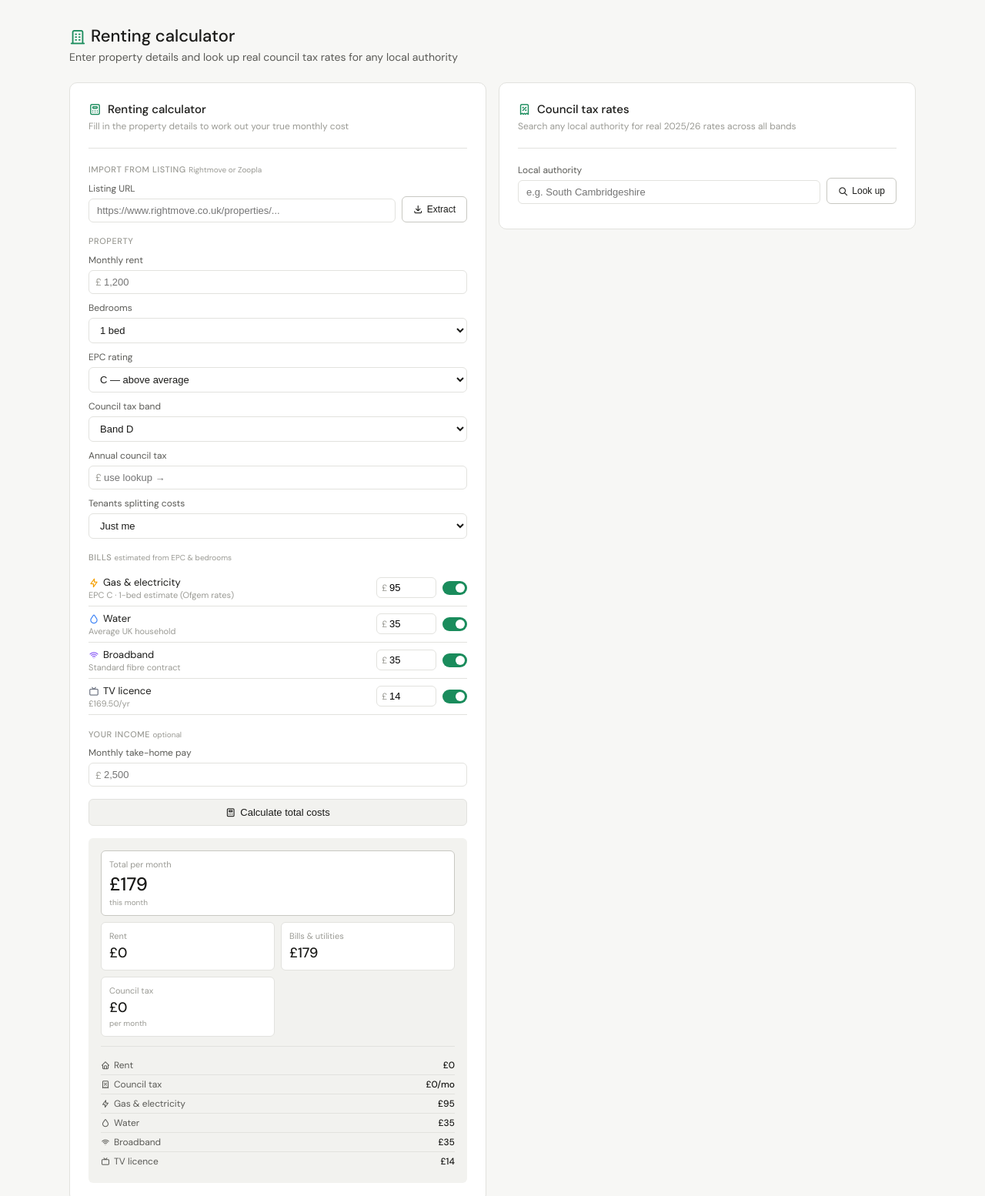
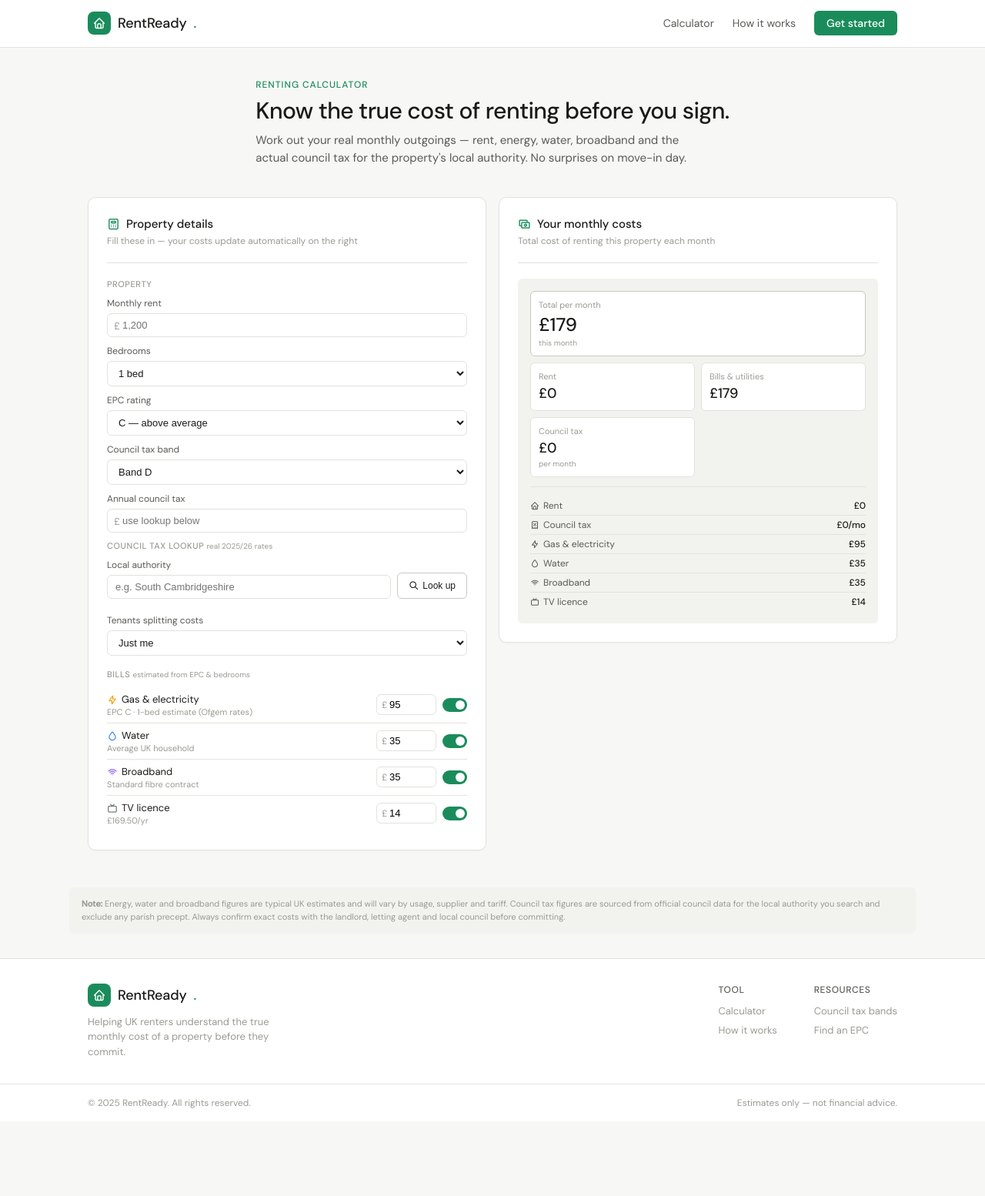
Before and after one commit to sennabkr/rental-calculator, a plain HTML site: page index.html in a window 1280 px wide. Shown: the top 1554 px of the page at 77% size. After the commit the page ends 1457 px from the top, so only its background shows below. Drawn offline with Linux system fonts and the light colour scheme.

Commit message:
add website branding - header, hero, footer

```diff
--- a/index.html
+++ b/index.html
@@ -16,12 +16,31 @@
   --radius: 10px; --radius-sm: 6px;
 }
 * { box-sizing: border-box; margin: 0; padding: 0; }
-body { font-family: 'DM Sans', sans-serif; background: var(--bg); color: var(--text); min-height: 100vh; padding: 2rem 1rem; }
-.page-header { max-width: 1100px; margin: 0 auto 1.5rem; }
-.page-header h1 { font-size: 22px; font-weight: 500; }
-.page-header p { font-size: 14px; color: var(--text2); margin-top: 4px; }
-.layout { max-width: 1100px; margin: 0 auto; display: grid; grid-template-columns: 1fr 1fr; gap: 16px; align-items: start; }
-.panel { background: var(--surface); border: 1px solid var(--border); border-radius: var(--radius); padding: 1.5rem; }
+body { font-family: 'DM Sans', sans-serif; background: var(--bg); color: var(--text); min-height: 100vh; display: flex; flex-direction: column; }
+
+/* Header */
+.site-header { background: var(--surface); border-bottom: 1px solid var(--border); position: sticky; top: 0; z-index: 50; }
+.header-inner { max-width: 1100px; margin: 0 auto; padding: 0.9rem 1.5rem; display: flex; align-items: center; justify-content: space-between; }
+.logo { display: flex; align-items: center; gap: 9px; font-size: 18px; font-weight: 500; color: var(--text); text-decoration: none; letter-spacing: -0.01em; }
+.logo-mark { width: 30px; height: 30px; background: var(--accent); border-radius: 8px; display: flex; align-items: center; justify-content: center; color: white; font-size: 17px; }
+.logo span.dot { color: var(--accent); }
+.nav { display: flex; align-items: center; gap: 1.5rem; }
+.nav a { font-size: 14px; color: var(--text2); text-decoration: none; transition: color 0.15s; }
+.nav a:hover { color: var(--text); }
+.nav a.cta { background: var(--accent); color: white; padding: 7px 16px; border-radius: var(--radius-sm); font-weight: 500; }
+.nav a.cta:hover { opacity: 0.9; color: white; }
+@media (max-width: 640px) { .nav a:not(.cta) { display: none; } }
+
+/* Hero intro */
+.hero { max-width: 1100px; margin: 0 auto; padding: 2.5rem 1.5rem 1rem; }
+.hero .eyebrow { font-size: 12px; font-weight: 500; text-transform: uppercase; letter-spacing: 0.08em; color: var(--accent); margin-bottom: 0.6rem; }
+.hero h1 { font-size: 30px; font-weight: 500; letter-spacing: -0.02em; line-height: 1.15; margin-bottom: 0.6rem; }
+.hero p { font-size: 15px; color: var(--text2); max-width: 580px; line-height: 1.5; }
+
+/* Main */
+main { flex: 1; }
+.layout { max-width: 1100px; margin: 0 auto; padding: 1.5rem 1.5rem 3rem; display: grid; grid-template-columns: 1fr 1fr; gap: 16px; align-items: start; }
+.panel { background: var(--surface); border: 1px solid var(--border); border-radius: var(--radius); padding: 1.5rem; box-shadow: 0 1px 3px rgba(0,0,0,0.03); }
 .panel-title { font-size: 15px; font-weight: 500; display: flex; align-items: center; gap: 8px; margin-bottom: 4px; }
 .panel-title i { font-size: 17px; color: var(--accent); }
 .panel-desc { font-size: 12px; color: var(--text3); margin-bottom: 1.25rem; padding-bottom: 1.25rem; border-bottom: 1px solid var(--border); }
@@ -66,14 +85,6 @@ body { font-family: 'DM Sans', sans-serif; background: var(--bg); color: var(--t
 .brow .bn { color: var(--text2); display: flex; align-items: center; gap: 5px; }
 .brow .ba { color: var(--text); font-weight: 500; }
 .brow.sub { border-top: 1px solid var(--border-strong); margin-top: 4px; padding-top: 6px; font-weight: 500; border-bottom: none; }
-.afford { margin-top: 0.75rem; }
-.aff-head { display: flex; justify-content: space-between; font-size: 11px; color: var(--text3); margin-bottom: 5px; }
-.aff-bar { height: 5px; background: var(--border); border-radius: 4px; overflow: hidden; }
-.aff-fill { height: 100%; border-radius: 4px; transition: width 0.5s; }
-.aff-fill.good { background: var(--accent); }
-.aff-fill.warn { background: var(--warn); }
-.aff-fill.over { background: var(--danger); }
-.aff-msg { font-size: 11px; margin-top: 5px; }
 .lu-row { display: flex; gap: 8px; align-items: flex-end; margin-bottom: 8px; }
 .lu-row .field { flex: 1; margin-bottom: 0; }
 .lu-btn { height: 34px; padding: 0 14px; font-size: 12px; font-weight: 500; cursor: pointer; background: var(--surface); border: 1px solid var(--border-strong); border-radius: var(--radius-sm); color: var(--text); display: flex; align-items: center; gap: 5px; white-space: nowrap; }
@@ -104,32 +115,53 @@ body { font-family: 'DM Sans', sans-serif; background: var(--bg); color: var(--t
 .precept-row .pa { color: var(--text); }
 .src-note { font-size: 11px; color: var(--text3); margin-top: 0.75rem; padding-top: 0.75rem; border-top: 1px solid var(--border); line-height: 1.6; display: none; }
 .src-note.show { display: block; }
-@media (max-width: 720px) { .layout { grid-template-columns: 1fr; } }
+.layout > .panel:last-child { position: sticky; top: 5rem; }
+@media (max-width: 720px) { .layout { grid-template-columns: 1fr; } .layout > .panel:last-child { position: static; } .hero h1 { font-size: 24px; } }
+
+/* Footer */
+.site-footer { background: var(--surface); border-top: 1px solid var(--border); margin-top: auto; }
+.footer-inner { max-width: 1100px; margin: 0 auto; padding: 2rem 1.5rem; display: flex; flex-wrap: wrap; justify-content: space-between; gap: 1.5rem; }
+.footer-brand { max-width: 280px; }
+.footer-brand .logo { margin-bottom: 0.6rem; }
+.footer-brand p { font-size: 13px; color: var(--text3); line-height: 1.5; }
+.footer-cols { display: flex; gap: 3rem; flex-wrap: wrap; }
+.footer-col h5 { font-size: 12px; font-weight: 500; text-transform: uppercase; letter-spacing: 0.05em; color: var(--text2); margin-bottom: 0.7rem; }
+.footer-col a { display: block; font-size: 13px; color: var(--text3); text-decoration: none; margin-bottom: 0.5rem; transition: color 0.15s; }
+.footer-col a:hover { color: var(--text); }
+.footer-bottom { border-top: 1px solid var(--border); }
+.footer-bottom-inner { max-width: 1100px; margin: 0 auto; padding: 1rem 1.5rem; font-size: 12px; color: var(--text3); display: flex; justify-content: space-between; flex-wrap: wrap; gap: 0.5rem; }
+.disclaimer { background: var(--surface2); border-radius: var(--radius-sm); padding: 0.85rem 1rem; font-size: 11px; color: var(--text3); line-height: 1.5; max-width: 1100px; margin: 0 auto 2rem; }
 </style>
 </head>
 <body>
 
-<div class="page-header">
-  <h1><i class="ti ti-building" style="vertical-align:-3px;margin-right:6px;color:#1a8c5c;"></i>Renting calculator</h1>
-  <p>Enter property details and look up real council tax rates for any local authority</p>
-</div>
+<header class="site-header">
+  <div class="header-inner">
+    <a href="#" class="logo">
+      <span class="logo-mark"><i class="ti ti-home"></i></span>
+      RentReady<span class="dot">.</span>
+    </a>
+    <nav class="nav">
+      <a href="#calculator">Calculator</a>
+      <a href="#how">How it works</a>
+      <a href="#calculator" class="cta">Get started</a>
+    </nav>
+  </div>
+</header>
 
+<section class="hero">
+  <div class="eyebrow">Renting calculator</div>
+  <h1>Know the true cost of renting before you sign.</h1>
+  <p>Work out your real monthly outgoings — rent, energy, water, broadband and the actual council tax for the property's local authority. No surprises on move-in day.</p>
+</section>
+
+<main id="calculator">
 <div class="layout">
 
   <!-- LEFT: Calculator -->
   <div class="panel">
-    <div class="panel-title"><i class="ti ti-calculator"></i> Renting calculator</div>
-    <div class="panel-desc">Fill in the property details to work out your true monthly cost</div>
-
-    <div class="sec-label">Import from listing <span style="font-size:10px;font-weight:400;text-transform:none;letter-spacing:0;color:var(--text3);">Rightmove or Zoopla</span></div>
-    <div class="lu-row">
-      <div class="field">
-        <label>Listing URL</label>
-        <input type="text" id="listingUrl" placeholder="https://www.rightmove.co.uk/properties/..." style="font-size:13px;padding:7px 10px;border:1px solid var(--border);border-radius:var(--radius-sm);outline:none;width:100%;" />
-      </div>
-      <button class="lu-btn" id="extractBtn" onclick="extractListing()"><i class="ti ti-download" style="font-size:13px;"></i> Extract</button>
-    </div>
-    <div class="status" id="extractStatus"></div>
+    <div class="panel-title"><i class="ti ti-calculator"></i> Property details</div>
+    <div class="panel-desc">Fill these in — your costs update automatically on the right</div>
 
     <div class="sec-label">Property</div>
     <div class="field">
@@ -168,9 +200,37 @@ body { font-family: 'DM Sans', sans-serif; background: var(--bg); color: var(--t
     </div>
     <div class="field">
       <label>Annual council tax <span class="looked-up" id="ctax_tag" style="display:none;">looked up</span></label>
-      <div class="pfx-wrap"><span class="pfx">£</span><input type="number" id="annualCtax" placeholder="use lookup →" min="0" step="50" oninput="calc()" /></div>
+      <div class="pfx-wrap"><span class="pfx">£</span><input type="number" id="annualCtax" placeholder="use lookup below" min="0" step="50" oninput="calc()" /></div>
     </div>
-    <div class="field">
+
+    <div class="sec-label" style="margin-top:0.5rem;">Council tax lookup <span style="font-size:10px;font-weight:400;text-transform:none;letter-spacing:0;color:var(--text3);">real 2025/26 rates</span></div>
+    <div class="lu-row">
+      <div class="field">
+        <label>Local authority</label>
+        <input type="text" id="laInput" placeholder="e.g. South Cambridgeshire" style="font-size:13px;padding:7px 10px;border:1px solid var(--border);border-radius:var(--radius-sm);outline:none;width:100%;" />
+      </div>
+      <button class="lu-btn" id="luBtn" onclick="lookupRates()"><i class="ti ti-search" style="font-size:13px;"></i> Look up</button>
+    </div>
+
+    <div class="status" id="luStatus"></div>
+
+    <table class="band-table" id="bandTable">
+      <thead><tr><th>Band</th><th>Property value (1991)</th><th>Annual</th><th>Monthly</th></tr></thead>
+      <tbody id="bandBody"></tbody>
+    </table>
+
+    <button class="apply-btn" id="applyBtn" onclick="applyRates()">
+      <i class="ti ti-arrow-left" style="font-size:13px;"></i> Apply to calculator
+    </button>
+
+    <div class="precept-detail" id="preceptDetail">
+      <h4><i class="ti ti-list" style="font-size:13px;vertical-align:-2px;margin-right:4px;"></i>How Band D is made up</h4>
+      <div id="preceptRows"></div>
+    </div>
+
+    <div class="src-note" id="srcNote"></div>
+
+    <div class="field" style="margin-top:1.25rem;">
       <label>Tenants splitting costs</label>
       <select id="tenants" onchange="calc()">
         <option value="1" selected>Just me</option>
@@ -198,15 +258,14 @@ body { font-family: 'DM Sans', sans-serif; background: var(--bg); color: var(--t
       <div class="tl-right"><div class="pfx-sm"><span class="p">£</span><input type="number" id="val_tv" value="14" min="0" step="1" oninput="calc()" /></div><label class="sw"><input type="checkbox" id="tog_tv" checked onchange="calc()"><span class="sw-track"></span></label></div>
     </div>
 
-    <div class="sec-label">Your income <span style="font-size:10px;font-weight:400;text-transform:none;letter-spacing:0;color:var(--text3);">optional</span></div>
-    <div class="field">
-      <label>Monthly take-home pay</label>
-      <div class="pfx-wrap"><span class="pfx">£</span><input type="number" id="income" placeholder="2,500" min="0" step="100" oninput="calc()" /></div>
-    </div>
+  </div>
 
-    <button class="btn" onclick="calc()"><i class="ti ti-calculator"></i> Calculate total costs</button>
+  <!-- RIGHT: Results -->
+  <div class="panel">
+    <div class="panel-title"><i class="ti ti-cash"></i> Your monthly costs</div>
+    <div class="panel-desc">Total cost of renting this property each month</div>
 
-    <div class="results" id="results">
+    <div class="results show" id="results">
       <div class="res-grid">
         <div class="res-card big"><div class="rl">Total per month</div><div class="rv" id="r_total">£—</div><div class="rs" id="r_per"></div></div>
         <div class="res-card"><div class="rl">Rent</div><div class="rv" id="r_rent">£—</div></div>
@@ -214,47 +273,45 @@ body { font-family: 'DM Sans', sans-serif; background: var(--bg); color: var(--t
         <div class="res-card"><div class="rl">Council tax</div><div class="rv" id="r_council">£—</div><div class="rs">per month</div></div>
       </div>
       <div class="bdown" id="bdown"></div>
-      <div class="afford" id="afford" style="display:none;">
-        <div class="aff-head"><span>Affordability</span><span id="aff_pct"></span></div>
-        <div class="aff-bar"><div class="aff-fill" id="aff_fill" style="width:0%"></div></div>
-        <div class="aff-msg" id="aff_msg"></div>
+    </div>
+  </div>
+
+</div>
+
+<div class="disclaimer">
+  <strong>Note:</strong> Energy, water and broadband figures are typical UK estimates and will vary by usage, supplier and tariff. Council tax figures are sourced from official council data for the local authority you search and exclude any parish precept. Always confirm exact costs with the landlord, letting agent and local council before committing.
+</div>
+</main>
+
+<footer class="site-footer">
+  <div class="footer-inner">
+    <div class="footer-brand">
+      <a href="#" class="logo">
+        <span class="logo-mark"><i class="ti ti-home"></i></span>
+        RentReady<span class="dot">.</span>
+      </a>
+      <p>Helping UK renters understand the true monthly cost of a property before they commit.</p>
+    </div>
+    <div class="footer-cols">
+      <div class="footer-col">
+        <h5>Tool</h5>
+        <a href="#calculator">Calculator</a>
+        <a href="#how">How it works</a>
+      </div>
+      <div class="footer-col">
+        <h5>Resources</h5>
+        <a href="https://www.gov.uk/council-tax-bands" target="_blank">Council tax bands</a>
+        <a href="https://www.gov.uk/find-energy-certificate" target="_blank">Find an EPC</a>
       </div>
     </div>
   </div>
-
-  <!-- RIGHT: Council tax lookup -->
-  <div class="panel">
-    <div class="panel-title"><i class="ti ti-receipt-tax"></i> Council tax rates</div>
-    <div class="panel-desc">Search any local authority for real 2025/26 rates across all bands</div>
-
-    <div class="lu-row">
-      <div class="field">
-        <label>Local authority</label>
-        <input type="text" id="laInput" placeholder="e.g. South Cambridgeshire" style="font-size:13px;padding:7px 10px;border:1px solid var(--border);border-radius:var(--radius-sm);outline:none;width:100%;" />
-      </div>
-      <button class="lu-btn" id="luBtn" onclick="lookupRates()"><i class="ti ti-search" style="font-size:13px;"></i> Look up</button>
+  <div class="footer-bottom">
+    <div class="footer-bottom-inner">
+      <span>© 2025 RentReady. All rights reserved.</span>
+      <span>Estimates only — not financial advice.</span>
     </div>
-
-    <div class="status" id="luStatus"></div>
-
-    <table class="band-table" id="bandTable">
-      <thead><tr><th>Band</th><th>Property value (1991)</th><th>Annual</th><th>Monthly</th></tr></thead>
-      <tbody id="bandBody"></tbody>
-    </table>
-
-    <button class="apply-btn" id="applyBtn" onclick="applyRates()">
-      <i class="ti ti-arrow-left" style="font-size:13px;"></i> Apply to calculator
-    </button>
-
-    <div class="precept-detail" id="preceptDetail">
-      <h4><i class="ti ti-list" style="font-size:13px;vertical-align:-2px;margin-right:4px;"></i>How Band D is made up</h4>
-      <div id="preceptRows"></div>
-    </div>
-
-    <div class="src-note" id="srcNote"></div>
   </div>
-
-</div>
+</footer>
 
 <script>
 const EPC = { A:[42,52,62,76,95], B:[52,67,82,100,125], C:[70,95,118,145,178], D:[92,122,155,192,232], E:[118,158,200,248,298], F:[148,198,250,308,368], G:[182,244,308,380,454] };
@@ -387,85 +444,6 @@ document.getElementById('laInput').addEventListener('keydown', function(e) {
   if (e.key === 'Enter') lookupRates();
 });
 
-document.getElementById('listingUrl').addEventListener('keydown', function(e) {
-  if (e.key === 'Enter') extractListing();
-});
-
-async function extractListing() {
-  const url = g('listingUrl').value.trim();
-  const st = g('extractStatus');
-  if (!url) {
-    st.className = 'status error';
-    st.innerHTML = '<i class="ti ti-alert-circle"></i> Please paste a Rightmove or Zoopla URL.';
-    return;
-  }
-  if (!/rightmove\.co\.uk|zoopla\.co\.uk/i.test(url)) {
-    st.className = 'status error';
-    st.innerHTML = '<i class="ti ti-alert-circle"></i> That does not look like a Rightmove or Zoopla URL.';
-    return;
-  }
-
-  const btn = g('extractBtn');
-  btn.disabled = true;
-  btn.innerHTML = '<span class="spinner"></span>';
-  st.className = 'status loading';
-  st.innerHTML = '<span class="spinner"></span>&nbsp; Searching for this listing...';
-
-  const prompt = 'Search the web for this UK rental property listing and extract its details: ' + url + ' . Find the monthly rent (pcm), number of bedrooms, EPC rating (A-G), council tax band (A-H), and the local authority/council area. Many listings do not show EPC or council tax band - only return values you actually find, use null otherwise. Return ONLY valid JSON, no markdown, no explanation: {"rent_pcm":number or null,"bedrooms":number or null,"epc":"A-G" or null,"councilTaxBand":"A-H" or null,"localAuthority":"name" or null,"address":"short address" or null,"found":true if you found the listing at all}';
-
-  try {
-    const resp = await fetch('/api/anthropic', {
-      method: 'POST',
-      headers: { 'Content-Type': 'application/json' },
-      body: JSON.stringify({ prompt: prompt })
-    });
-    if (!resp.ok) throw new Error('Proxy error ' + resp.status);
-    const data = await resp.json();
-    if (!data.text) throw new Error('No response');
-
-    const cleaned = data.text.split('').filter(function(c){return c !== String.fromCharCode(96);}).join('').replace(/^json/i,'').trim();
-    const info = JSON.parse(cleaned);
-
-    const found = [];
-    const missing = [];
-
-    if (info.rent_pcm) { g('rentAmt').value = Math.round(info.rent_pcm); found.push('rent'); }
-    else missing.push('rent');
-
-    if (info.bedrooms != null) { g('bedrooms').value = Math.min(info.bedrooms, 4); found.push('bedrooms'); }
-
-    if (info.epc) { g('epcRating').value = info.epc.toUpperCase(); found.push('EPC'); }
-    else missing.push('EPC');
-
-    if (info.councilTaxBand) { g('ctBand').value = info.councilTaxBand.toUpperCase(); found.push('council tax band'); }
-    else missing.push('council tax band');
-
-    // If we got a local authority, pre-fill the lookup box
-    if (info.localAuthority) { g('laInput').value = info.localAuthority; }
-
-    updateEnergy();
-
-    if (found.length === 0) {
-      st.className = 'status error';
-      st.innerHTML = '<i class="ti ti-alert-circle"></i> Could not find details for this listing. Please enter them manually below.';
-    } else {
-      st.className = 'status success';
-      let msg = '<i class="ti ti-circle-check"></i> Found: ' + found.join(', ') + '.';
-      if (missing.length) msg += ' Not shown on listing: ' + missing.join(', ') + ' — please add manually.';
-      if (info.localAuthority) msg += ' Tip: hit "Look up" on the right to get real council tax rates for ' + info.localAuthority + '.';
-      st.innerHTML = msg;
-    }
-
-  } catch(e) {
-    console.error(e);
-    st.className = 'status error';
-    st.innerHTML = '<i class="ti ti-alert-circle"></i> Could not read this listing (sites often block this). Please enter the details manually below.';
-  }
-
-  btn.disabled = false;
-  btn.innerHTML = '<i class="ti ti-download" style="font-size:13px;"></i> Extract';
-}
-
 function calc() {
   const rent = n('rentAmt');
   const tenants = parseInt(g('tenants').value) || 1;
@@ -497,19 +475,6 @@ function calc() {
     bhtml += '<div class="brow sub"><span class="bn">Your share (÷' + tenants + ')</span><span class="ba">£' + Math.round(perPerson).toLocaleString() + '/mo</span></div>';
   }
   g('bdown').innerHTML = bhtml;
-  const income = n('income');
-  if (income > 0) {
-    g('afford').style.display = 'block';
-    const pct = Math.round((perPerson / income) * 100);
-    g('aff_fill').style.width = Math.min(pct, 100) + '%';
-    g('aff_fill').className = 'aff-fill ' + (pct <= 33 ? 'good' : pct <= 45 ? 'warn' : 'over');
-    g('aff_pct').textContent = pct + '% of take-home';
-    const msg = pct <= 33 ? ['✓ Under the recommended 33% threshold — looks affordable.', 'var(--accent)'] : pct <= 45 ? ['⚠ Between 33–45% of income — manageable but tight.', 'var(--warn)'] : ['✗ Over 45% of income — limited headroom.', 'var(--danger)'];
-    g('aff_msg').textContent = msg[0];
-    g('aff_msg').style.color = msg[1];
-  } else {
-    g('afford').style.display = 'none';
-  }
   g('results').classList.add('show');
 }
 
```
